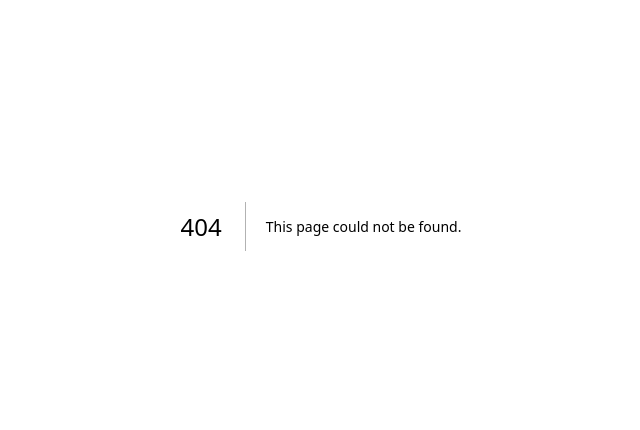
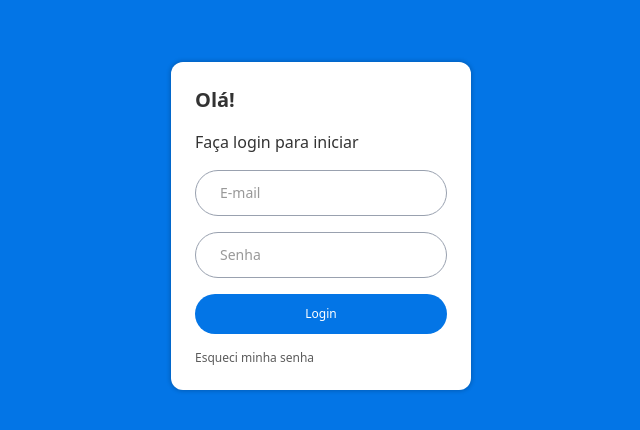
Before and after one commit to weligtonferreira/clube-do-livro, a Next.js app: page /login in a window 1280 px wide. Before the commit this address had no page. Shown: the part 174-604 px from the top of the page, without its empty margins (319-959 px from the left). Built offline with nearby package versions, Linux system fonts and the light colour scheme.

Commit message:
feat: create LoginPage

```diff
--- /dev/null
+++ b/src/app/login/page.tsx
@@ -0,0 +1,58 @@
+'use client';
+
+import { Button } from '@/src/components';
+
+export default function LoginPage() {
+  function handleLogin(event) {
+    event.preventDefault();
+
+    // console.log(event);
+    // console.log(event.target);
+
+    // console.log(event.target.email);
+    // console.log(event.target.password);
+
+    // console.log(event.target.email.value);
+    // console.log(event.target.password.value);
+
+    const email = event.target.email.value;
+    const password = event.target.password.value;
+
+    console.log(email);
+    console.log(password);
+  }
+
+  return (
+    <main className='flex flex-col items-center justify-center w-full min-h-screen bg-[#0375E6]'>
+      <form
+        action=''
+        onSubmit={handleLogin}
+        className='flex flex-col justify-center items-start p-6 gap-4 shadow-[0_0_4px_1px_rgba(0,0,0,0.2)] rounded-xl bg-white'
+      >
+        <h1 className='font-bold text-[#333] text-xl'>Olá!</h1>
+        <span className='text-[#333]'>Faça login para iniciar</span>
+
+        <input
+          type='email'
+          name='email'
+          id='email'
+          placeholder='E-mail'
+          className='px-6 py-3 text-sm text-[#333] border border-gray-400 focus:border-gray-500 outline-0 rounded-full'
+        />
+        <input
+          type='password'
+          name='password'
+          id='password'
+          placeholder='Senha'
+          className='px-6 py-3 text-sm text-[#333] border border-gray-400 focus:border-gray-500 outline-0 rounded-full'
+        />
+
+        <Button text='Login' />
+
+        <a href='#' className='hover:underline text-xs text-[#5c5c5c]'>
+          Esqueci minha senha
+        </a>
+      </form>
+    </main>
+  );
+}
```
